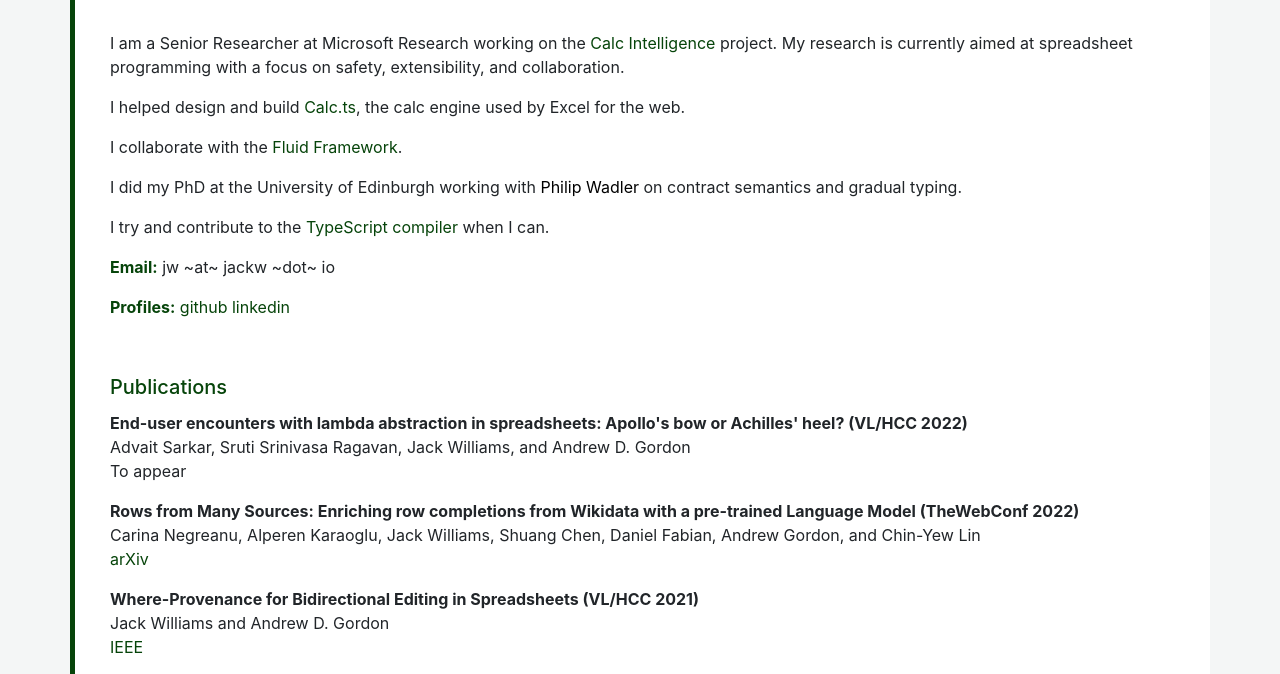
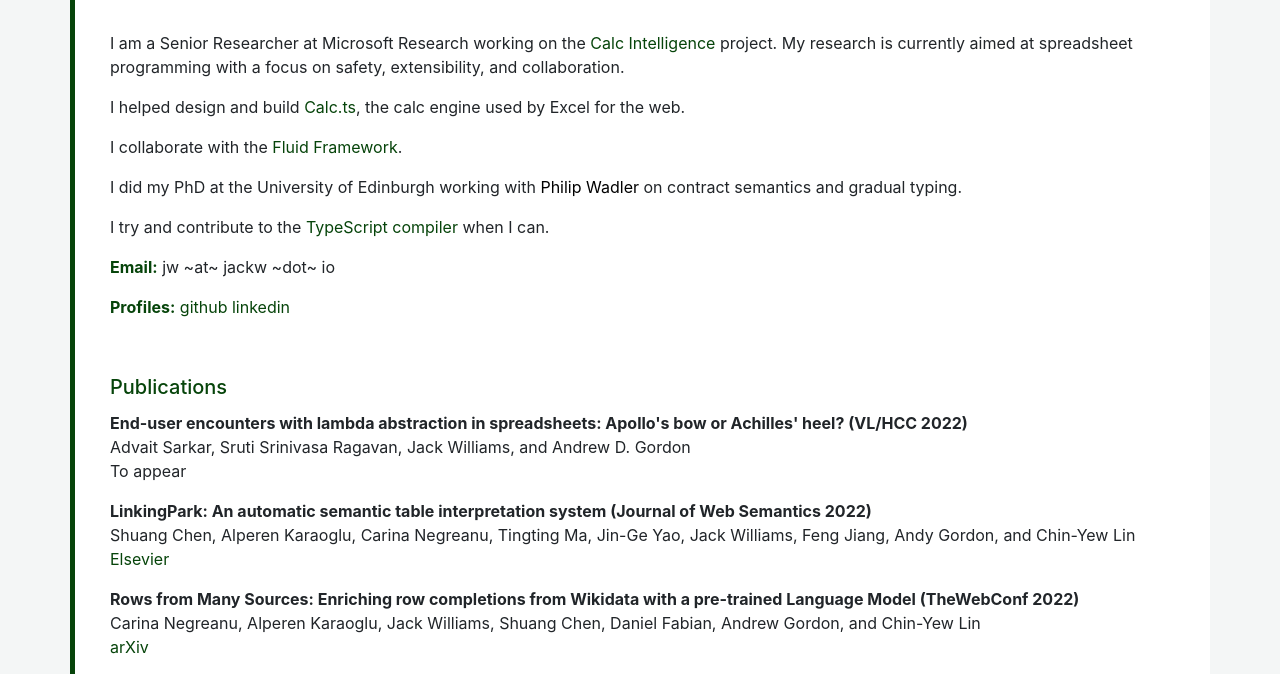
Before and after one commit to jack-williams/jack-williams.github.io, a plain HTML site: page index.html in a window 1280 px wide. Shown: the part 75-749 px from the top of the page. Drawn offline with Linux system fonts and the light colour scheme.

Commit message:
Update index.html

```diff
--- a/index.html
+++ b/index.html
@@ -65,6 +65,11 @@
           <span class="font-weight-bold">End-user encounters with lambda abstraction in spreadsheets: Apollo's bow or Achilles' heel?  (VL/HCC 2022)</span>
           <p>Advait Sarkar, Sruti Srinivasa Ragavan, Jack Williams, and Andrew D. Gordon</br>
             To appear
+          </p>
+
+          <span class="font-weight-bold">LinkingPark: An automatic semantic table interpretation system (Journal of Web Semantics 2022)</span>
+          <p>Shuang Chen, Alperen Karaoglu, Carina Negreanu, Tingting Ma, Jin-Ge Yao, Jack Williams, Feng Jiang, Andy Gordon, and Chin-Yew Lin</br>
+            <a target="_blank" href="https://doi.org/10.1016/j.websem.2022.100733">Elsevier</a>
           </p>
 
           <span class="font-weight-bold">Rows from Many Sources: Enriching row completions from Wikidata with a pre-trained Language Model (TheWebConf 2022)</span>
```
